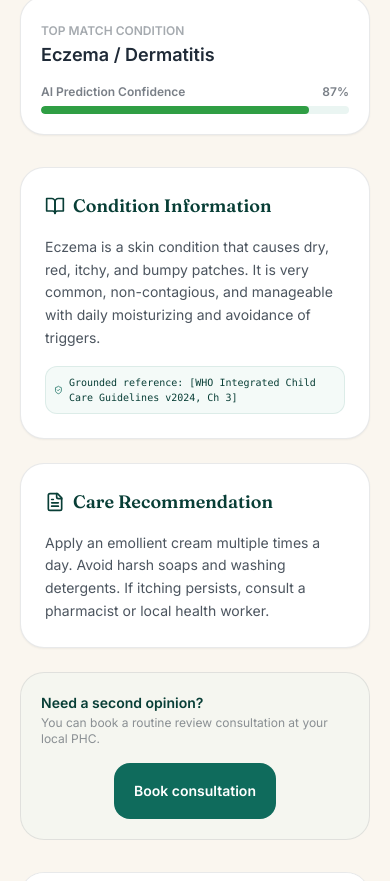
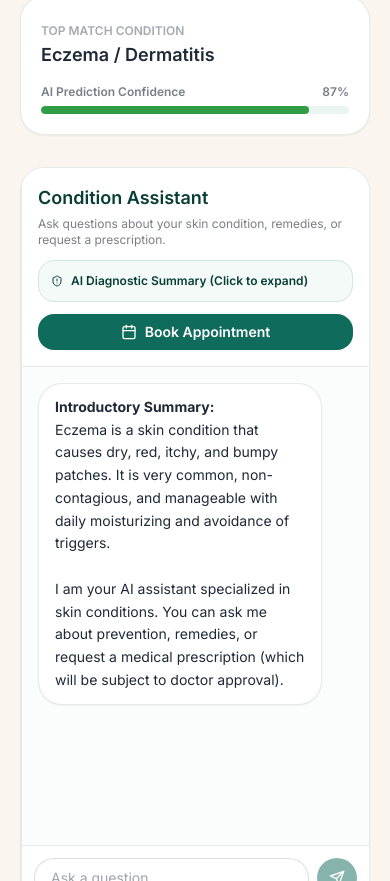
Before and after one commit to GopeshKachhadiya/Healthcare-Low-cost-Rural-Triage, a React (Vite) app in the folder patient-website/: page /scan/result/scan-1 in a window 390 px wide. Shown: the part 823-1704 px from the top of the page. Built offline with nearby package versions, Linux system fonts and the light colour scheme; the HTML template or start-up script is replaced by a standard one.

Commit message:
changes on frotnend

```diff
--- a/patient-website/src/components/ScanResultChatPanel.tsx
+++ b/patient-website/src/components/ScanResultChatPanel.tsx
@@ -22,6 +22,19 @@ export default function ScanResultChatPanel({ condition, summary }: { condition:
       <div className="p-4 border-b border-ink/10 bg-white">
         <h3 className="font-semibold text-teal-700 text-lg">Condition Assistant</h3>
         <p className="text-xs text-ink/60 mt-1">Ask questions about your skin condition, remedies, or request a prescription.</p>
+
+        {summary && (
+          <details className="mt-3 bg-teal-50/50 rounded-lg border border-teal-100 text-xs text-ink/80">
+            <summary className="font-semibold text-teal-700 p-3 cursor-pointer flex items-center gap-2 outline-none">
+              <ShieldAlert className="h-3 w-3" />
+              AI Diagnostic Summary (Click to expand)
+            </summary>
+            <div className="p-3 pt-0 max-h-32 overflow-y-auto">
+              {summary}
+            </div>
+          </details>
+        )}
+
         <Link
           to="/appointments"
           className="mt-3 w-full flex items-center justify-center gap-2 bg-teal-500 text-white rounded-lg py-2 text-sm font-semibold hover:bg-teal-600 transition"
--- a/patient-website/src/hooks/useScanChat.ts
+++ b/patient-website/src/hooks/useScanChat.ts
@@ -41,9 +41,10 @@ export function useScanChat(condition: string, summary: string) {
       const isEmergency = /emergency|severe|bleeding|breath|pain|die|urgent/i.test(text);
 
       const systemPrompt = `You are an AI specialized in skin conditions. The user has been diagnosed with ${condition}.
+Patient Profile: Name is ${user?.name || "Unknown"}, Date of Birth is ${user?.dob || "Unknown"}.
 The user is located in the village of ${user?.village || "an unknown location"}. When providing remedies or suggesting doctors/hospitals, please take their location into account and suggest the best suitable facilities nearby.
 Your task is to ONLY answer questions regarding this skin condition, how to prevent it, and what remedies to use.
-If the user asks to create a medical prescription, you may draft one but you MUST explicitly append: "\n\n[PENDING DOCTOR APPROVAL]".
+If the user asks to create a medical prescription, you may draft one but you MUST explicitly append: "\n\n[PENDING DOCTOR APPROVAL]" and ensure you fill in the Patient Information (Name, Age, Location) using their actual profile details.
 If the user's message indicates a severe emergency or red flag, start your response with "RED_FLAG:" so I can parse it.
 Do NOT answer questions about general knowledge, programming, or other unrelated topics. Keep responses empathetic but concise.`;
 
--- a/patient-website/src/pages/ScreeningResult.tsx
+++ b/patient-website/src/pages/ScreeningResult.tsx
@@ -90,94 +90,8 @@ export default function ScreeningResult() {
           </div>
         </div>
 
-        {/* Middle Column: RAG grounded description & recommendations */}
-        <div className="md:col-span-5 space-y-6">
-          {/* AI Diagnostic Summary */}
-          {scan.summary && (
-            <div className="rounded-xl border border-teal-500/20 bg-teal-50/10 p-6 shadow-sm space-y-4">
-              <h3 className="flex items-center gap-2 font-display text-lg font-bold text-teal-700">
-                <ShieldCheck className="h-5 w-5 text-teal-600" />
-                AI Diagnostic Summary
-              </h3>
-              <p className="text-sm text-ink/80 leading-relaxed font-semibold">{scan.summary}</p>
-            </div>
-          )}
-
-          {/* Grounded Description */}
-          <div className="rounded-xl border border-ink/10 bg-white p-6 shadow-sm space-y-4">
-            <h3 className="flex items-center gap-2 font-display text-lg font-bold text-teal-700">
-              <BookOpen className="h-5 w-5" />
-              Condition Information
-            </h3>
-            <p className="text-sm text-ink/80 leading-relaxed">{scan.explanation}</p>
-            <div className="flex items-center gap-1.5 rounded bg-teal-50/50 p-2 text-[10px] font-mono text-teal-700 border border-teal-500/10">
-              <ShieldCheck className="h-3.5 w-3.5 text-teal-500" />
-              <span>Grounded reference: [WHO Integrated Child Care Guidelines v2024, Ch 3]</span>
-            </div>
-          </div>
-
-          {/* Action guidance */}
-          <div className="rounded-xl border border-ink/10 bg-white p-6 shadow-sm space-y-4">
-            <h3 className="flex items-center gap-2 font-display text-lg font-bold text-teal-700">
-              <FileText className="h-5 w-5" />
-              Care Recommendation
-            </h3>
-            <p className="text-sm text-ink/80 leading-relaxed">{scan.recommendation}</p>
-          </div>
-
-
-
-          {/* Dynamic Referral/Appointment widget */}
-          {scan.tier === "red" || scan.tier === "orange" ? (
-            <div className="rounded-xl border border-tier-orange/20 bg-tier-orange-bg p-5 space-y-4">
-              <div className="flex gap-3">
-                <AlertTriangle className="h-5 w-5 shrink-0 text-tier-orange mt-0.5" />
-                <div className="leading-tight">
-                  <h4 className="font-semibold text-tier-orange">Urgent Referral Triggered</h4>
-                  <p className="text-xs text-ink/70 mt-1">
-                    Due to triage priority score ({scan.tier.toUpperCase()}), this case has been forwarded to on-call doctors via SMS notification.
-                  </p>
-                </div>
-              </div>
-
-              {linkedAppointment ? (
-                <div className="rounded-lg bg-white/70 p-4 border border-tier-orange/10 flex items-center justify-between flex-wrap gap-4">
-                  <div className="leading-tight">
-                    <span className="text-[10px] font-semibold text-ink/40 uppercase">Assigned Facility</span>
-                    <p className="font-semibold text-ink text-sm mt-0.5">{linkedAppointment.doctorName}</p>
-                    <p className="text-xs text-ink/60 mt-0.5">{linkedAppointment.facilityName}</p>
-                  </div>
-                  <Link
-                    to={`/appointments/${linkedAppointment.id}`}
-                    className="flex min-h-touch items-center gap-1.5 rounded-lg bg-teal-500 px-4 text-xs font-semibold text-white shadow hover:bg-teal-600 transition-colors"
-                  >
-                    <Calendar className="h-3.5 w-3.5" />
-                    Track Appointment
-                  </Link>
-                </div>
-              ) : (
-                <p className="text-xs text-ink/50 italic">Compiling referral facility schedule...</p>
-              )}
-            </div>
-          ) : (
-            <div className="rounded-xl border border-ink/10 bg-teal-50/30 p-5 flex flex-col sm:flex-row items-center justify-between gap-4">
-              <div className="leading-tight">
-                <h4 className="font-semibold text-teal-700 text-sm">Need a second opinion?</h4>
-                <p className="text-xs text-ink/50 mt-0.5">You can book a routine review consultation at your local PHC.</p>
-              </div>
-              <Link
-                to="/appointments"
-                className="flex min-h-touch items-center gap-1.5 rounded-lg bg-teal-500 px-5 text-sm font-semibold text-white hover:bg-teal-600 transition-colors"
-              >
-                Book consultation
-              </Link>
-            </div>
-          )}
-        </div>
-
-
         {/* Right Column: Chat Panel */}
-        <div className="md:col-span-3 h-[calc(100vh-100px)] sticky top-6 rounded-xl overflow-hidden shadow-sm border border-ink/10 bg-white">
+        <div className="md:col-span-8 h-[calc(100vh-100px)] sticky top-6 rounded-xl overflow-hidden shadow-sm border border-ink/10 bg-white">
           <ScanResultChatPanel condition={scan.condition} summary={scan.summary || scan.explanation} />
         </div>
       </div>
```
